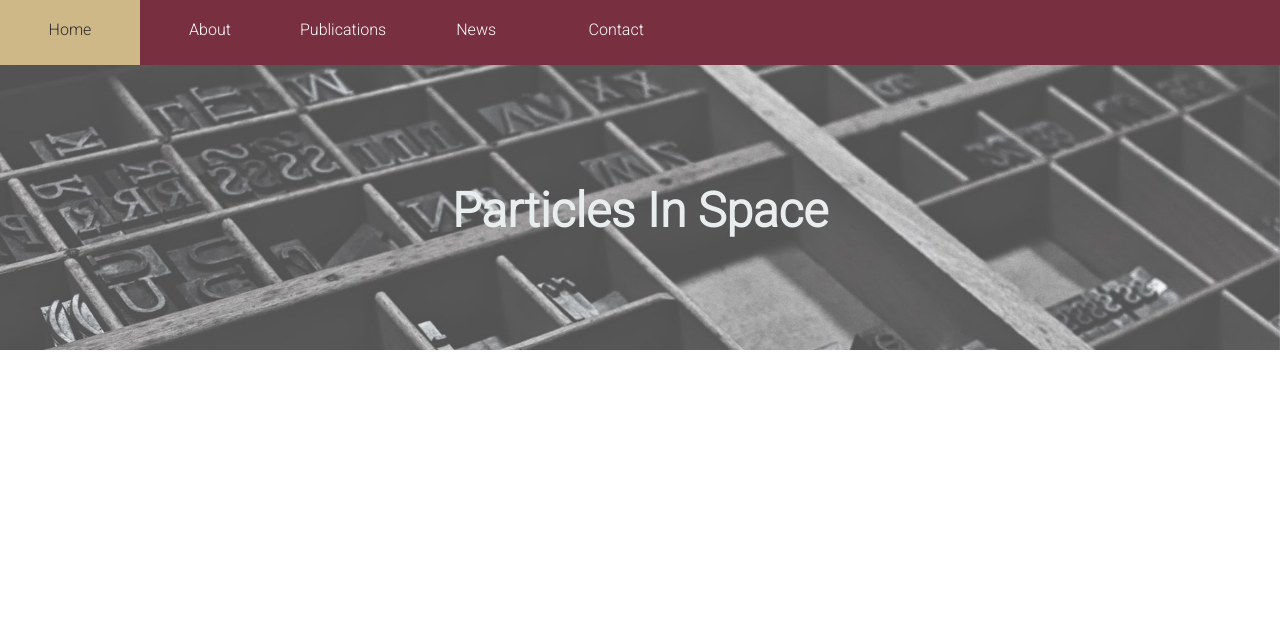
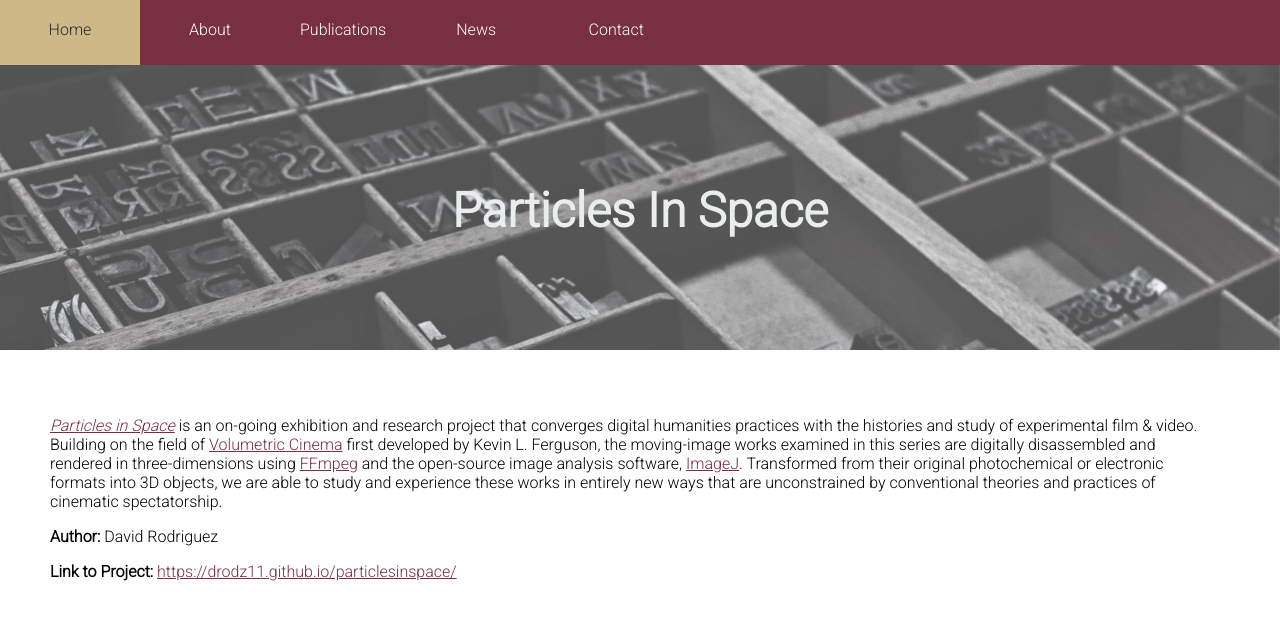
Before and after one commit to fsulibpub/fsulibpub.github.io, a Jekyll site: the page built from _projects/ParticlesInSpace.md, in a window 1280 px wide. Shown: the top 620 px of the page. Built offline with Jekyll 4.4.1, drawn with Linux system fonts in a browser that asks for light colours.

Commit message:
Update ParticlesInSpace.md

```diff
--- a/_projects/ParticlesInSpace.md
+++ b/_projects/ParticlesInSpace.md
@@ -5,3 +5,9 @@ description: "short description of the project"
 permalink: /projects/ParticlesInSpace/
 image: projects/projParticlesInSpace.jpg
 ---
+
+[*Particles in Space*](https://drodz11.github.io/particlesinspace/) is an on-going exhibition and research project that converges digital humanities practices with the histories and study of experimental film & video. Building on the field of [Volumetric Cinema](https://dhdebates.gc.cuny.edu/read/untitled-f2acf72c-a469-49d8-be35-67f9ac1e3a60/section/a214af4f-2d31-4967-8686-738987c02ddf) first developed by Kevin L. Ferguson, the moving-image works examined in this series are digitally disassembled and rendered in three-dimensions using [FFmpeg](https://ffmpeg.org/) and the open-source image analysis software, [ImageJ](https://imagej.net/Welcome). Transformed from their original photochemical or electronic formats into 3D objects, we are able to study and experience these works in entirely new ways that are unconstrained by conventional theories and practices of cinematic spectatorship.
+
+**Author:** David Rodriguez
+
+**Link to Project:** [https://drodz11.github.io/particlesinspace/](https://drodz11.github.io/particlesinspace/)
```
